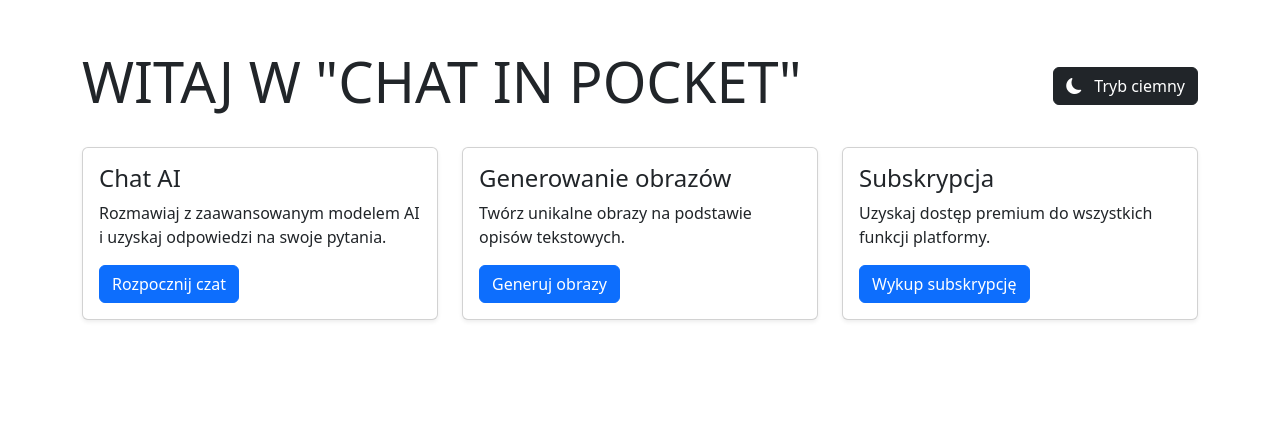
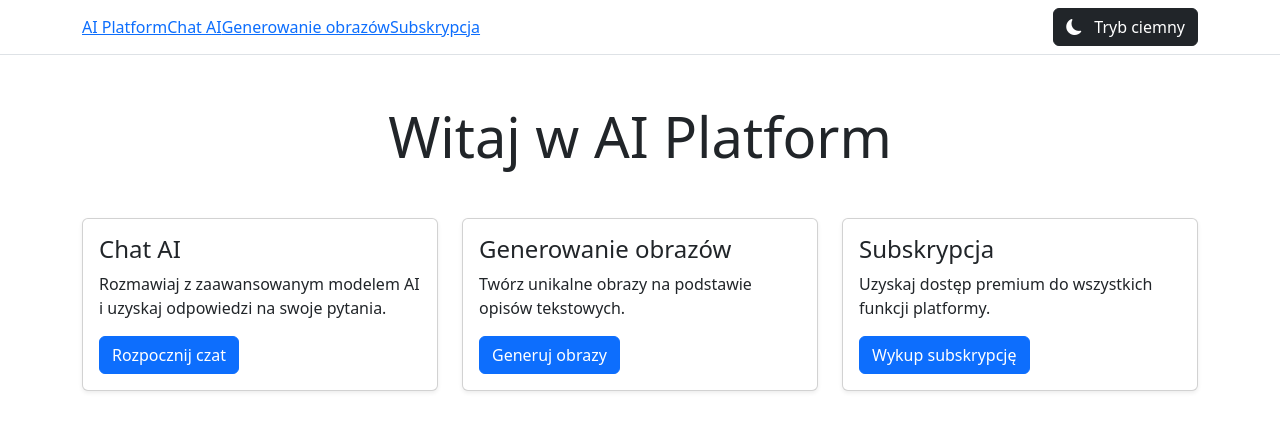
Before and after one commit to rickgobig/Chat_In_Pocket, a Next.js app in the folder ai-platform/frontend/: page / in a window 1280 px wide. Shown: the top 430 px of the page. Built offline with nearby package versions, Linux system fonts and the light colour scheme.

Commit message:
Dodano wspólny komponent Navbar z przełącznikiem motywu
- Zaktualizowano Navbar do Bootstrap
- Dodano nawigację na wszystkich stronach
- Zintegrowano przełącznik motywu w Navbar
- Usunięto redundantne przyciski powrotu

```diff
--- a/ai-platform/frontend/components/Navbar.js
+++ b/ai-platform/frontend/components/Navbar.js
@@ -1,31 +1,58 @@
 import Link from 'next/link';
 import { useRouter } from 'next/router';
+import ThemeToggle from './ThemeToggle';
 
 export default function Navbar() {
   const router = useRouter();
 
   return (
-    <nav className="bg-gray-800 text-white p-4">
-      <div className="container mx-auto flex justify-between items-center">
-        <Link href="/">
-          <a className="text-xl font-bold">AI Platform</a>
+    <nav className="navbar navbar-expand-lg border-bottom mb-4">
+      <div className="container">
+        <Link href="/" className="navbar-brand">
+          AI Platform
         </Link>
-        <div className="space-x-4">
-          <Link href="/chat">
-            <a className={`hover:text-blue-300 ${router.pathname === '/chat' ? 'text-blue-300' : ''}`}>
+
+        <button
+          className="navbar-toggler"
+          type="button"
+          data-bs-toggle="collapse"
+          data-bs-target="#navbarNav"
+          aria-controls="navbarNav"
+          aria-expanded="false"
+          aria-label="Toggle navigation"
+        >
+          <span className="navbar-toggler-icon"></span>
+        </button>
+
+        <div className="collapse navbar-collapse" id="navbarNav">
+          <ul className="navbar-nav me-auto">
+            <li className="nav-item">
+              <Link
+                href="/chat"
+                className={`nav-link ${router.pathname === '/chat' ? 'active' : ''}`}
+              >
                 Chat AI
-            </a>
               </Link>
-          <Link href="/image">
-            <a className={`hover:text-blue-300 ${router.pathname === '/image' ? 'text-blue-300' : ''}`}>
+            </li>
+            <li className="nav-item">
+              <Link
+                href="/image"
+                className={`nav-link ${router.pathname === '/image' ? 'active' : ''}`}
+              >
                 Generowanie obrazów
-            </a>
               </Link>
-          <Link href="/checkout">
-            <a className={`hover:text-blue-300 ${router.pathname === '/checkout' ? 'text-blue-300' : ''}`}>
+            </li>
+            <li className="nav-item">
+              <Link
+                href="/checkout"
+                className={`nav-link ${router.pathname === '/checkout' ? 'active' : ''}`}
+              >
                 Subskrypcja
-            </a>
               </Link>
+            </li>
+          </ul>
+
+          <ThemeToggle />
         </div>
       </div>
     </nav>
--- a/ai-platform/frontend/pages/index.js
+++ b/ai-platform/frontend/pages/index.js
@@ -1,6 +1,7 @@
 import { useState, useEffect } from 'react';
 import Head from 'next/head';
 import Link from 'next/link';
+import Navbar from '../components/Navbar';
 
 export default function Home() {
   const [theme, setTheme] = useState('light');
@@ -22,24 +23,15 @@ export default function Home() {
   };
 
   return (
-    <div className="container py-5">
+    <>
       <Head>
-        <title>CHAT IN POCKET</title>
+        <title>AI Platform</title>
       </Head>
 
-      <div className="d-flex justify-content-between align-items-center mb-4">
-        <h1 className="display-4">WITAJ W "CHAT IN POCKET"</h1>
-        <button
-          className={`btn ${theme === 'light' ? 'btn-dark' : 'btn-light'}`}
-          onClick={toggleTheme}
-        >
-          {theme === 'light' ? (
-            <><i className="bi bi-moon-fill me-2"></i> Tryb ciemny</>
-          ) : (
-            <><i className="bi bi-sun-fill me-2"></i> Tryb jasny</>
-          )}
-        </button>
-      </div>
+      <Navbar />
+
+      <div className="container py-4">
+        <h1 className="display-4 text-center mb-5">Witaj w AI Platform</h1>
 
         <div className="row g-4">
           <div className="col-md-4">
@@ -74,5 +66,6 @@ export default function Home() {
           </div>
         </div>
       </div>
+    </>
   );
 }
```
Also changed, not shown: ai-platform/frontend/pages/chat.js (+6 -18 lines), ai-platform/frontend/pages/checkout.js (+5 -13 lines), ai-platform/frontend/pages/image.js (+5 -13 lines). Lines whose indentation alone changed are shown as unchanged.
